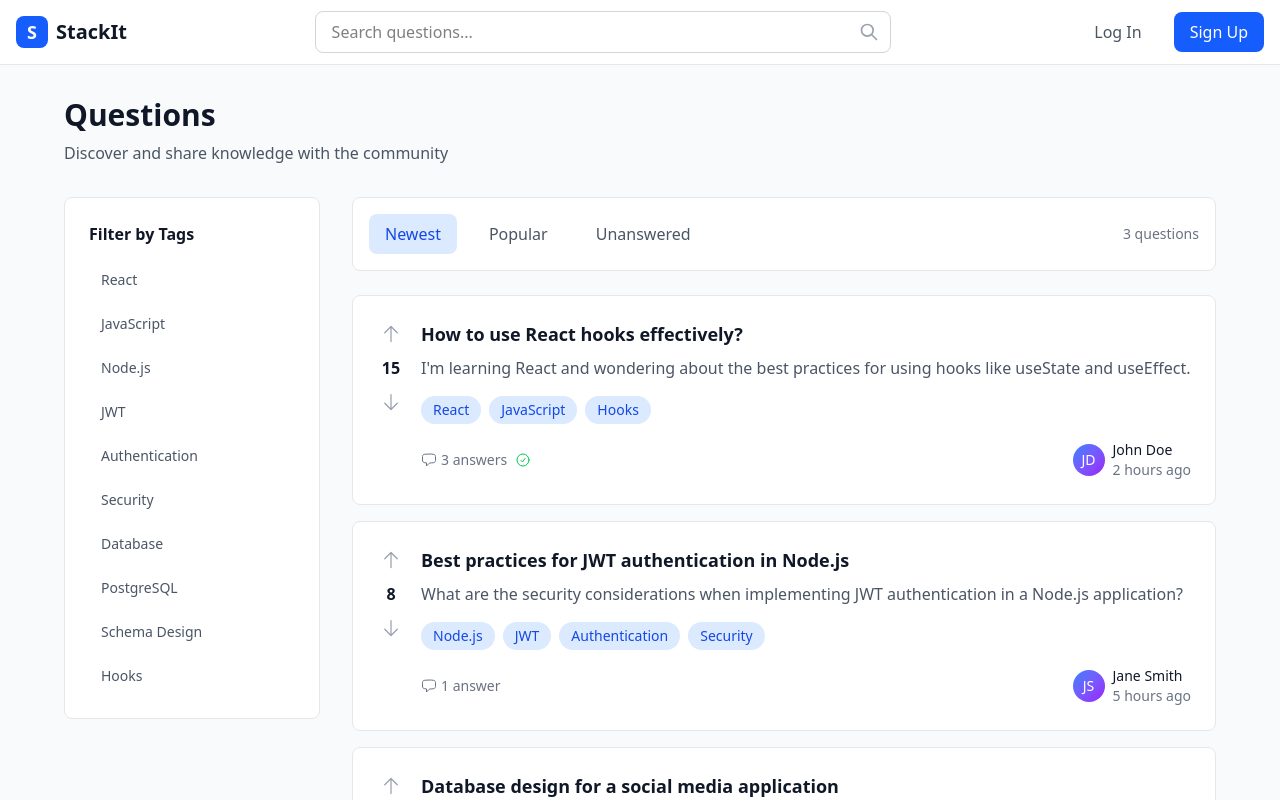
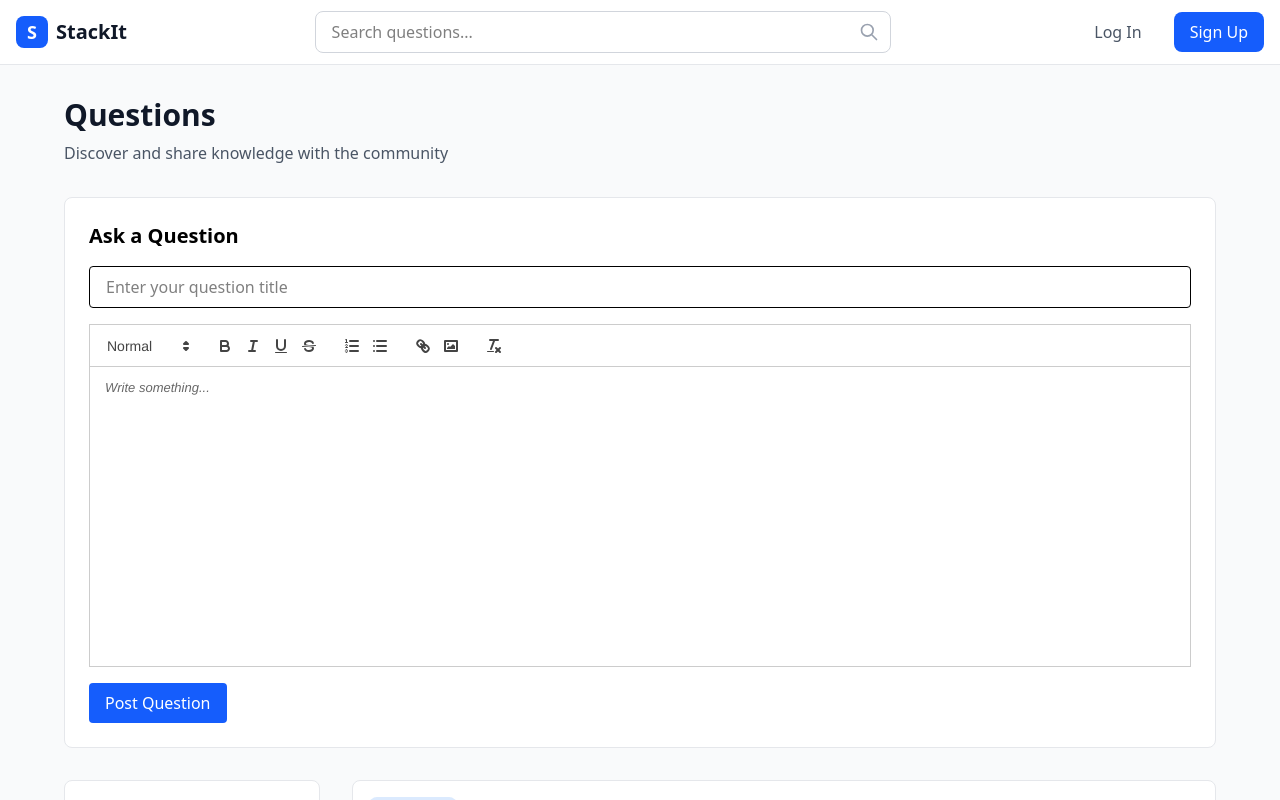
Before and after one commit to Kush2205/ODOO-StackIT, a Next.js app in the folder frontend/: page / in a window 1280 px wide. Shown: the top 800 px of the page. Built offline with nearby package versions, Linux system fonts and the light colour scheme.

Commit message:
text-editor done

```diff
--- a/frontend/app/page.tsx
+++ b/frontend/app/page.tsx
@@ -1,74 +1,126 @@
-"use client";
+'use client';
 
-import { motion } from "framer-motion";
-import { QuestionCard } from "@/components/QuestionCard";
-import { TagFilter } from "@/components/TagFilter";
-import { useState } from "react";
+import { motion } from 'framer-motion';
+import { QuestionCard } from '@/components/QuestionCard';
+import { TagFilter } from '@/components/TagFilter';
+import dynamic from 'next/dynamic';
+import React, { useState, useRef } from 'react';
+
+// 🔁 Changed RichTextEditor → ModernTextEditor
+const ModernTextEditor = dynamic(() => import('../components/ModernTextEditor'), { ssr: false });
+
+type ModernTextEditorHandle = {
+  getContent: () => string;
+};
 
 const mockQuestions = [
   {
-    id: "1",
-    title: "How to use React hooks effectively?",
-    description: "I'm learning React and wondering about the best practices for using hooks like useState and useEffect.",
-    author: "John Doe",
-    authorAvatar: "JD",
-    createdAt: "2 hours ago",
-    tags: ["React", "JavaScript", "Hooks"],
+    id: '1',
+    title: 'How to use React hooks effectively?',
+    description: 'I\'m learning React and wondering about the best practices for using hooks like useState and useEffect.',
+    author: 'John Doe',
+    authorAvatar: 'JD',
+    createdAt: '2 hours ago',
+    tags: ['React', 'JavaScript', 'Hooks'],
     upvotes: 15,
     answers: 3,
     hasAcceptedAnswer: true,
   },
   {
-    id: "2",
-    title: "Best practices for JWT authentication in Node.js",
-    description: "What are the security considerations when implementing JWT authentication in a Node.js application?",
-    author: "Jane Smith",
-    authorAvatar: "JS",
-    createdAt: "5 hours ago",
-    tags: ["Node.js", "JWT", "Authentication", "Security"],
+    id: '2',
+    title: 'Best practices for JWT authentication in Node.js',
+    description: 'What are the security considerations when implementing JWT authentication in a Node.js application?',
+    author: 'Jane Smith',
+    authorAvatar: 'JS',
+    createdAt: '5 hours ago',
+    tags: ['Node.js', 'JWT', 'Authentication', 'Security'],
     upvotes: 8,
     answers: 1,
     hasAcceptedAnswer: false,
   },
   {
-    id: "3",
-    title: "Database design for a social media application",
-    description: "I'm building a social media app and need advice on database schema design for user relationships and posts.",
-    author: "Mike Johnson",
-    authorAvatar: "MJ",
-    createdAt: "1 day ago",
-    tags: ["Database", "PostgreSQL", "Schema Design"],
+    id: '3',
+    title: 'Database design for a social media application',
+    description: 'I\'m building a social media app and need advice on database schema design for user relationships and posts.',
+    author: 'Mike Johnson',
+    authorAvatar: 'MJ',
+    createdAt: '1 day ago',
+    tags: ['Database', 'PostgreSQL', 'Schema Design'],
     upvotes: 23,
     answers: 7,
     hasAcceptedAnswer: true,
   },
 ];
 
-const allTags = ["React", "JavaScript", "Node.js", "JWT", "Authentication", "Security", "Database", "PostgreSQL", "Schema Design", "Hooks"];
+const allTags = ['React', 'JavaScript', 'Node.js', 'JWT', 'Authentication', 'Security', 'Database', 'PostgreSQL', 'Schema Design', 'Hooks'];
 
 export default function Home() {
+  const editorRef = useRef<ModernTextEditorHandle>(null);
+  const [editorContent, setEditorContent] = useState('');
+  const [title, setTitle] = useState('');
+  const [questions, setQuestions] = useState(mockQuestions);
   const [selectedTags, setSelectedTags] = useState<string[]>([]);
-  const [sortBy, setSortBy] = useState<"newest" | "popular" | "unanswered">("newest");
+  const [sortBy, setSortBy] = useState<'newest' | 'popular' | 'unanswered'>('newest');
 
-  const filteredQuestions = mockQuestions.filter(question =>
-    selectedTags.length === 0 || question.tags.some(tag => selectedTags.includes(tag))
+  const handlePostQuestion = () => {
+    if (!title.trim()) return alert('Please enter a title');
+    const content = editorRef.current?.getContent();
+    if (!content || content.trim() === '<p><br></p>') return alert('Please enter content');
+
+    const newQuestion = {
+      id: (questions.length + 1).toString(),
+      title: title.trim(),
+      description: content,
+      author: 'You',
+      authorAvatar: 'U',
+      createdAt: 'Just now',
+      tags: [],
+      upvotes: 0,
+      answers: 0,
+      hasAcceptedAnswer: false,
+    };
+
+    setQuestions([newQuestion, ...questions]);
+    setTitle('');
+    setEditorContent('');
+  };
+
+  const filteredQuestions = questions.filter((question) =>
+    selectedTags.length === 0 || question.tags.some((tag) => selectedTags.includes(tag))
   );
 
   return (
     <div className="max-w-6xl mx-auto">
-      <motion.div
-        initial={{ opacity: 0, y: 20 }}
-        animate={{ opacity: 1, y: 0 }}
-        className="mb-8"
-      >
+      <motion.div initial={{ opacity: 0, y: 20 }} animate={{ opacity: 1, y: 0 }} className="mb-8">
         <h1 className="text-3xl font-bold text-gray-900 mb-2">Questions</h1>
-        <p className="text-gray-600">
-          Discover and share knowledge with the community
-        </p>
+        <p className="text-gray-600">Discover and share knowledge with the community</p>
       </motion.div>
 
+      {/* ➕ Create Question Box */}
+      <div className="bg-white rounded-lg border border-gray-200 p-6 mb-8">
+        <h2 className="text-xl font-semibold mb-4">Ask a Question</h2>
+        <input
+          type="text"
+          placeholder="Enter your question title"
+          className="w-full border rounded px-4 py-2 mb-4"
+          value={title}
+          onChange={(e) => setTitle(e.target.value)}
+        />
+        <div className="mb-4">
+          {/* 🔁 Using ModernTextEditor instead of RichTextEditor */}
+          <ModernTextEditor ref={editorRef} />
+        </div>
+        <button
+          onClick={handlePostQuestion}
+          className="px-4 py-2 bg-blue-600 text-white rounded hover:bg-blue-700"
+        >
+          Post Question
+        </button>
+      </div>
+
+      {/* Main Layout */}
       <div className="flex gap-8">
-
+        {/* Sidebar - Tag Filter */}
         <motion.aside
           initial={{ opacity: 0, x: -20 }}
           animate={{ opacity: 1, x: 0 }}
@@ -80,20 +132,15 @@ export default function Home() {
             <TagFilter
               tags={allTags}
               selectedTags={selectedTags}
-              onTagToggle={(tag) => {
-                setSelectedTags(prev =>
-                  prev.includes(tag)
-                    ? prev.filter(t => t !== tag)
-                    : [...prev, tag]
-                );
-              }}
+              onTagToggle={(tag) =>
+                setSelectedTags((prev) => (prev.includes(tag) ? prev.filter((t) => t !== tag) : [...prev, tag]))
+              }
             />
           </div>
         </motion.aside>
 
-
+        {/* Main - Questions */}
         <main className="flex-1">
-
           <motion.div
             initial={{ opacity: 0, y: 10 }}
             animate={{ opacity: 1, y: 0 }}
@@ -102,14 +149,12 @@ export default function Home() {
           >
             <div className="flex items-center justify-between">
               <div className="flex space-x-4">
-                {(["newest", "popular", "unanswered"] as const).map((option) => (
+                {(['newest', 'popular', 'unanswered'] as const).map((option) => (
                   <button
                     key={option}
                     onClick={() => setSortBy(option)}
                     className={`px-4 py-2 rounded-lg transition-colors duration-200 ${
-                      sortBy === option
-                        ? "bg-blue-100 text-blue-700 font-medium"
-                        : "text-gray-600 hover:text-gray-900"
+                      sortBy === option ? 'bg-blue-100 text-blue-700 font-medium' : 'text-gray-600 hover:text-gray-900'
                     }`}
                   >
                     {option.charAt(0).toUpperCase() + option.slice(1)}
@@ -122,7 +167,7 @@ export default function Home() {
             </div>
           </motion.div>
 
-
+          {/* Question List */}
           <div className="space-y-4">
             {filteredQuestions.map((question, index) => (
               <motion.div
@@ -137,22 +182,19 @@ export default function Home() {
           </div>
 
           {filteredQuestions.length === 0 && (
-            <motion.div
-              initial={{ opacity: 0 }}
-              animate={{ opacity: 1 }}
-              className="text-center py-12"
-            >
+            <motion.div initial={{ opacity: 0 }} animate={{ opacity: 1 }} className="text-center py-12">
               <div className="text-gray-400 mb-4">
                 <svg className="w-16 h-16 mx-auto" fill="none" stroke="currentColor" viewBox="0 0 24 24">
-                  <path strokeLinecap="round" strokeLinejoin="round" strokeWidth={1} d="M9.663 17h4.673M12 3v1m6.364 1.636l-.707.707M21 12h-1M4 12H3m3.343-5.657l-.707-.707m2.828 9.9a5 5 0 117.072 0l-.548.547A3.374 3.374 0 0014 18.469V19a2 2 0 11-4 0v-.531c0-.895-.356-1.754-.988-2.386l-.548-.547z" />
+                  <path
+                    strokeLinecap="round"
+                    strokeLinejoin="round"
+                    strokeWidth={1}
+                    d="M9.663 17h4.673M12 3v1m6.364 1.636l-.707.707M21 12h-1M4 12H3m3.343-5.657l-.707-.707m2.828 9.9a5 5 0 117.072 0l-.548.547A3.374 3.374 0 0014 18.469V19a2 2 0 11-4 0v-.531c0-.895-.356-1.754-.988-2.386l-.548-.547z"
+                  />
                 </svg>
               </div>
-              <h3 className="text-lg font-medium text-gray-900 mb-2">
-                No questions found
-              </h3>
-              <p className="text-gray-600">
-                Try adjusting your filters or be the first to ask a question!
-              </p>
+              <h3 className="text-lg font-medium text-gray-900 mb-2">No questions found</h3>
+              <p className="text-gray-600">Try adjusting your filters or be the first to ask a question!</p>
             </motion.div>
           )}
         </main>
--- a/frontend/components/ModernTextEditor.tsx
+++ b/frontend/components/ModernTextEditor.tsx
@@ -1,9 +1,52 @@
-import React from 'react'
+'use client';
 
-function ModernTextEditor() {
-  return (
-    <div>ModernTextEditor</div>
-  )
-}
+import React, { useEffect, useRef, forwardRef, useImperativeHandle } from 'react';
+import Quill from 'quill';
+import 'quill/dist/quill.snow.css'; // Import Quill styles
 
-export default ModernTextEditor
+// Define the ref type for the ModernTextEditor component
+export type ModernTextEditorHandle = {
+  getContent: () => string;
+};
+
+const ModernTextEditor = forwardRef<ModernTextEditorHandle>((_, ref) => {
+  const editorRef = useRef<HTMLDivElement>(null);
+  const quillRef = useRef<Quill | null>(null);
+
+  useEffect(() => {
+    if (editorRef.current) {
+      quillRef.current = new Quill(editorRef.current, {
+        theme: 'snow',
+        modules: {
+          toolbar: [
+            [{ header: [1, 2, 3, false] }],
+            ['bold', 'italic', 'underline', 'strike'],
+            [{ list: 'ordered' }, { list: 'bullet' }],
+            ['link', 'image'],
+            ['clean'],
+          ],
+        },
+        placeholder: 'Write something...',
+      });
+    }
+
+    return () => {
+      quillRef.current = null; // Cleanup to avoid memory leaks
+    };
+  }, []);
+
+  // Expose the getContent function to the parent component
+  useImperativeHandle(ref, () => ({
+    getContent: () => {
+      if (quillRef.current) {
+        return quillRef.current.root.innerHTML; // Return the HTML content
+      }
+      return '';
+    },
+  }));
+
+  return <div ref={editorRef} style={{ height: '300px' }} />;
+});
+
+ModernTextEditor.displayName = 'RichTextEditor';
+export default ModernTextEditor;
--- a/frontend/package.json
+++ b/frontend/package.json
@@ -17,9 +17,9 @@
     "framer-motion": "^12.23.3",
     "lucide-react": "^0.525.0",
     "next": "15.3.5",
+    "quill": "^2.0.3",
     "react": "^19.0.0",
-    "react-dom": "^19.0.0",
-    "next": "15.3.5"
+    "react-dom": "^19.0.0"
   },
   "devDependencies": {
     "@tailwindcss/postcss": "^4",
```
Also changed, not shown: 1 other file (tests, documents, lock files or other folders).
